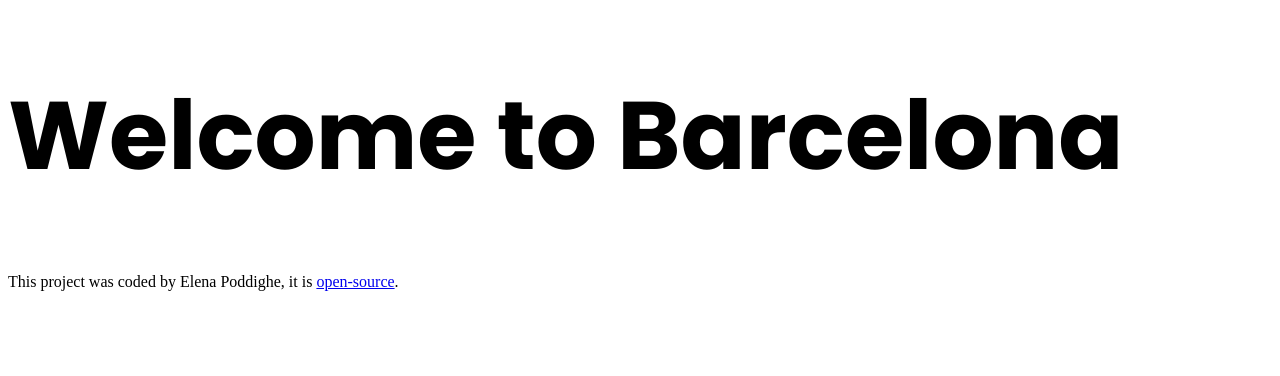
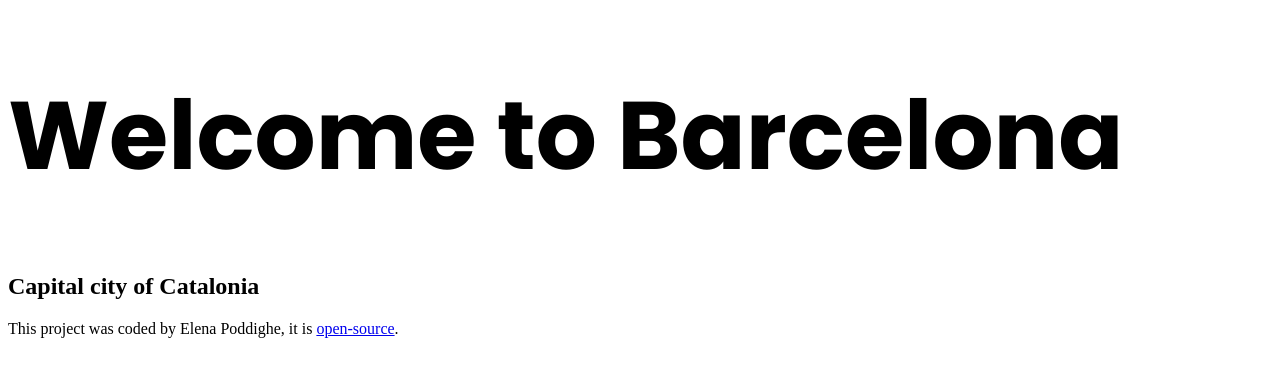
Before and after one commit to elenapoddighe/barcelona-project, a plain HTML site: page index.html in a window 1280 px wide. Drawn offline with Linux system fonts and the light colour scheme; a web font is replaced by a local one.

Commit message:
HTML
Added subtitle to the homepage

```diff
--- a/index.html
+++ b/index.html
@@ -15,6 +15,7 @@
 
 <body>
     <h1>Welcome to Barcelona</h1>
+    <h2>Capital city of Catalonia</h2>
     <footer>This project was coded by Elena Poddighe, it is <a href="https://github.com/elenapoddighe/barcelona-project"
             target="_blank">open-source</a>.</footer>
 </body>
```
